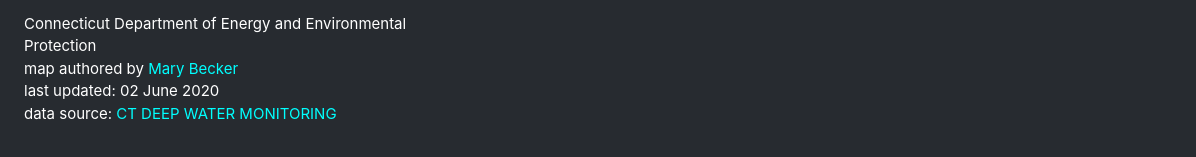
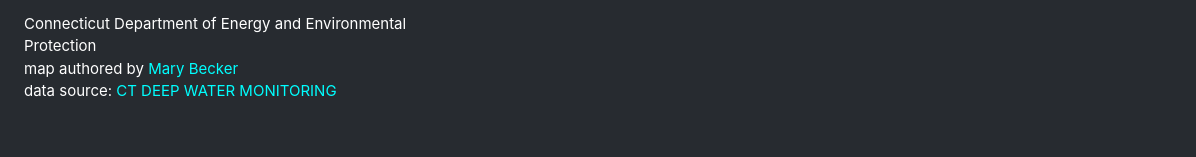
Before and after one commit to ctdeepwatermonitoring/BCGMap, a plain HTML site: page index.html in a window 1280 px wide. Shown: the part 732-889 px from the top of the page, 84-1280 px from the left. After the commit the page ends 867 px from the top, so only its background shows below. Drawn offline with nearby package versions, Linux system fonts and the light colour scheme.

Commit message:
minor update

```diff
--- a/index.html
+++ b/index.html
@@ -78,7 +78,6 @@
             <ul class="list-unstyled">
                 <li>Connecticut Department of Energy and Environmental Protection </li>
                 <li>map authored by <a href="https://github.com/marybecker">Mary Becker</a> </li>
-                <li>last updated: 02 June 2020</li>
                 <li>data source: <a href="https://github.com/ctdeepwatermonitoring/BCGMap"> CT DEEP WATER MONITORING</a></li>
             </ul>
         </div>
```
